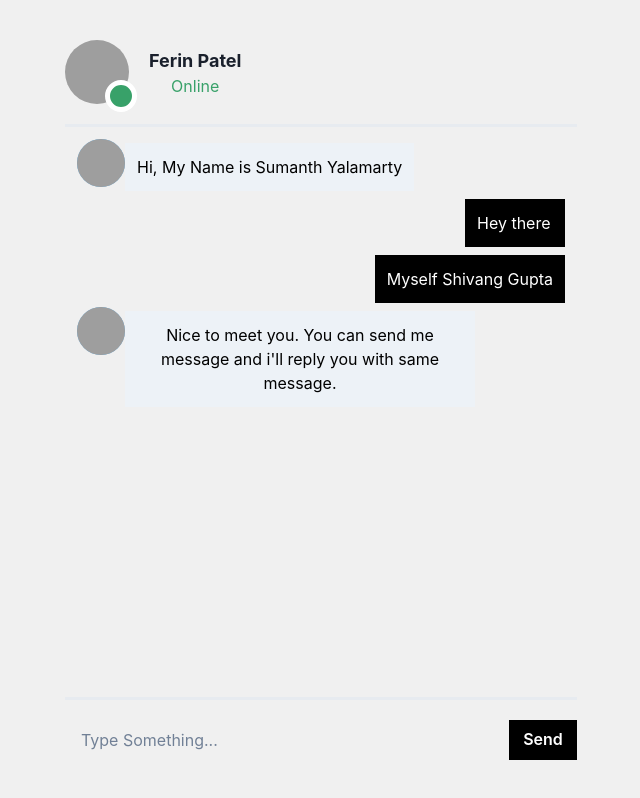
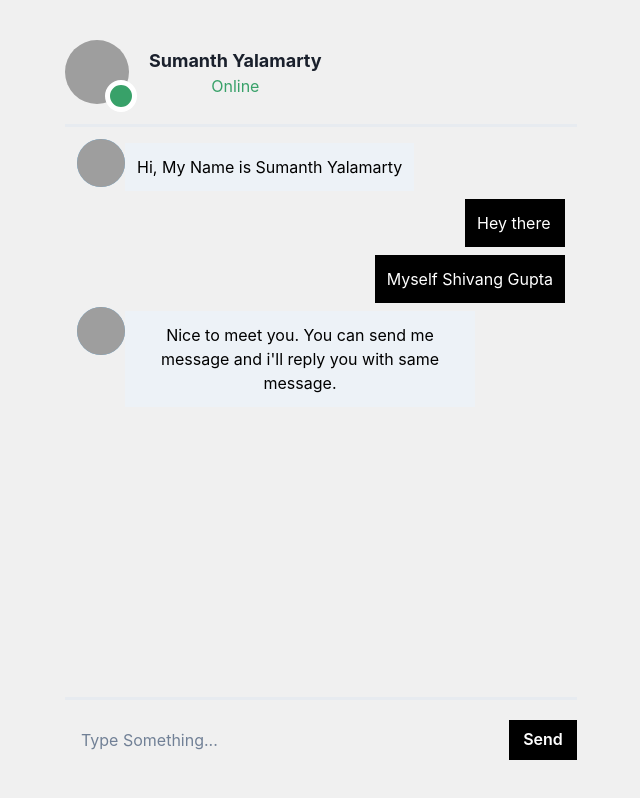
Before and after one commit to CS3219-AY2324S1/ay2324s1-course-assessment-g24, a React (Vite) app in the folder frontend/: page /chat in a window 1280 px wide. Shown: the whole page, without its empty margins (319-959 px from the left). Built offline with nearby package versions, Linux system fonts and the light colour scheme; no server answers; grey boxes are pictures that could not be loaded.

Commit message:
:construction: Rename to Sumanth

```diff
--- a/frontend/src/components/Header.tsx
+++ b/frontend/src/components/Header.tsx
@@ -9,7 +9,7 @@ const Header:React.FC = () => {
       </Avatar>
       <Flex flexDirection="column" mx="5" justify="center">
         <Text fontSize="lg" fontWeight="bold">
-          Ferin Patel
+          Sumanth Yalamarty
         </Text>
         <Text color="green.500">Online</Text>
       </Flex>
```
